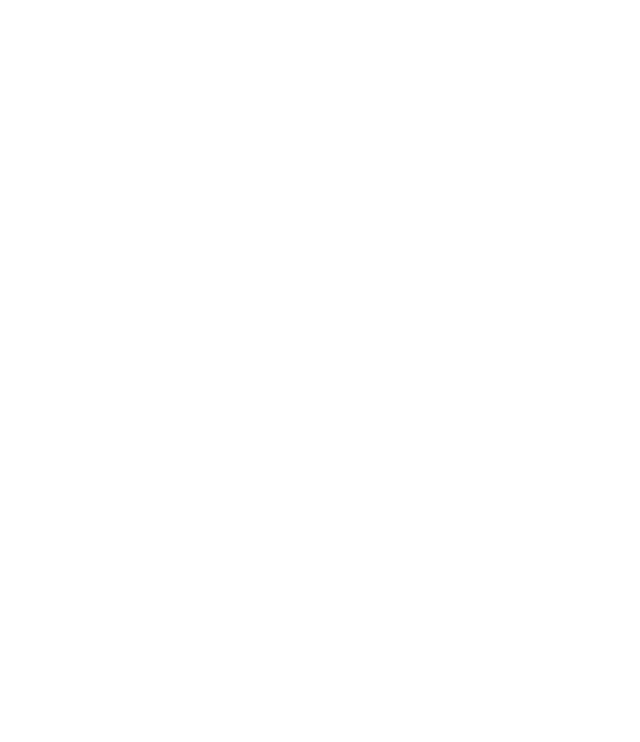
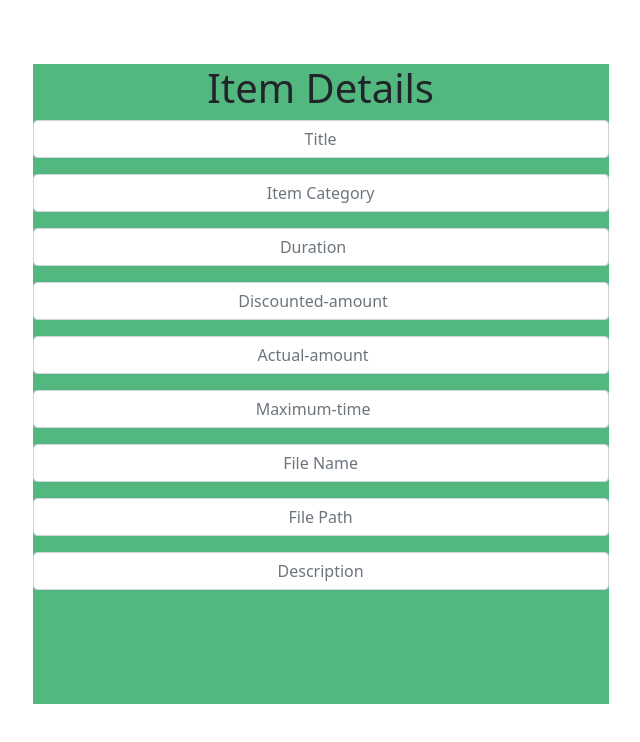
Before and after one commit to prashantbarge22/version-connect-react, a React (Create React App) app: page /company in a window 1280 px wide. Shown: the top 742 px of the page, without its empty margins (313-953 px from the left). Built offline with nearby package versions, Linux system fonts and the light colour scheme.

Commit message:
companyItems

```diff
--- a/src/components/company_items.js
+++ b/src/components/company_items.js
@@ -1,85 +1,48 @@
-/*import { useHistory } from "react-router-dom";
 import "../css/company_items.css"
-import services from "../services/services";
 
-function Company_Items(){
-    let history = useHistory();
+function CompanyItems () {
+    return (
 
-    const onSubmit= (props)=>{
-        props.preventDefault();
-        const items ={
-            firstname:props.target.firstname.value,
-            lastname:props.target.lastname.value,
-            email:props.target.email.value,
-            phone:props.target.phone.value,
-            city:props.target.city.value,
-            district:props.target.district.value,
-            state:props.target.state.value,
-            aadharnumber:props.target.aadhar.value,
-            password:props.target.password.value
-        }
-        services.companyItems(items).then(result=>{
-           if(result.data.error){
-               alert(result.data.data);
-           }/*else{
-               history.push("/farmer/login")
-           }
-        }).catch(err=>{
-            console.log(err);
-        })
-     }
-
-     return(
-        <div className="container-fluid background">
-          <div className="box-double">
-                <div className="container box-1">
-                <form className="form" onSubmit={(props)=>{onSubmit(props)}}>
-                <div className="name">
-                <div className="mb-3">
-                        <input type="text" className="form-control" id="firstname" name="firstname" placeholder="First-Name"/>
+            <div className = "ibox-double">
+                <div container="ibox">
+            <form className="form">
+                <div className = "itm">
+                    <h1>Item Details</h1>
                     </div>
                 <div className="mb-3">
-                        <input type="text" className="form-control" id="lastname" name="lastname" placeholder="Last-Name"/>
-                </div>
+                        <input type="text" className="form-control" id="title" name="title" placeholder="Title"/>
                 </div>
                 <div className="mb-3">
-                        <input type="email" className="form-control" id="exampleInputEmail1" name="email" aria-describedby="emailHelp" placeholder="E-mail"/>
-                        <div id="emailHelp" className="form-text">We'll never share your email with anyone else.</div>
+                        <input type="text" className="form-control" id="category" name="category" placeholder="Item Category"/>
                 </div>
                 <div className="mb-3">
-                        <input type="number" className="form-control" id="phone" name="phone" placeholder="Mobile Number"/>
+                        <input type="number" className="form-control" id="duration" name="duration" placeholder="Duration"/>
                 </div>
                 <div className="mb-3">
-                        <input type="text" className="form-control" id="aadharno." name="aadhar" placeholder="Aadhar Number"/>
-                    </div>
-                    <div className="location">
-                    <div className="mb-3">
-                        <input type="text" className="form-control" id="state" name="state" placeholder="State"/>
+                        <input type="number" className="form-control" id="discounted-amount" name="discounted-amount" placeholder="Discounted-amount"/>
                 </div>
                 <div className="mb-3">
-                        <input type="text" className="form-control" id="district" name="district" placeholder="District" />
+                        <input type="number" className="form-control" id="actual-amount" name="actual-amount" placeholder="Actual-amount"/>
                 </div>
                 <div className="mb-3">
-                        <input type="text" className="form-control" id="city" name="city" placeholder="city" />
-                    </div>
+                        <input type="number" className="form-control" id="max-time" name="max-time" placeholder="Maximum-time"/>
                 </div>
                 <div className="mb-3">
-                        <input type="password" autoComplete="false" className="form-control" id="exampleInputPassword1" name="password" placeholder="Password"/>
+                        <input type="text" className="form-control" id="filename" name="filename" placeholder="File Name"/>
                 </div>
                 <div className="mb-3">
-                        <input type="password" autoComplete="false" className="form-control" id="confirmpwd" name="confirmpwd" placeholder="Confirm-Password"/>
+                        <input type="text" className="form-control" id="file_path" name="file_path" placeholder="File Path"/>
                 </div>
-                    <button type="submit" className="btn btn-primary">Submit</button>
+                <div className="mb-3">
+                        <input type="text" className="form-control" id="description" name="description" placeholder="Description"/>
+                </div>
             </form>
-                </div>
-                <div className="box-2"></div>
             </div>
             </div>
 
-     )
 
 
+    );
+};
 
-}
-export default Company_Items;
-*/
+export default CompanyItems;
--- a/src/css/company_items.css
+++ b/src/css/company_items.css
@@ -3,39 +3,23 @@
     margin: 0px;
    }
 
-   .background{
-       background-color: rgb(100, 223, 70);
-       height: 100vh;
-   }
+.itm{
+    text-align: center;
+}
 
-   .box-double{
-       position: absolute;
-       margin-top: 5%;
-       margin-left: 9% ;
-       background-color: white;
-       width: 80%;
-       height: 80vh;
-       display:flex;
-   }
+.ibox-double{
 
-   .box-1{
-       padding-top: 10px;
-       width: 50%;
-       height: 100%;
-       background-color: rgb(255,255,255);
-       overflow: hidden;
-   }
+    background-color:rgb(82, 184, 128);
+    position: absolute;
+    margin-top: 5%;
+    margin-left: 27% ;
 
-   .box-2{
-       width: 50%;
-       height: 100%;
-       background-color: rgb(11, 110, 54);
-   }
+    width: 45%;
+    height: 80vh;
 
-   .location{
-       display: flex;
-   }
+}
+.form-control{
+    text-align: center;
+    width: -45px;
 
-   .name{
-       display: flex;
-   }
+}
--- a/src/index.js
+++ b/src/index.js
@@ -12,6 +12,7 @@
 import FarmerLogin from "./components/farmer_login"
 import FarmerHome from "./components/farmer_home"
 import CompanyLogin from "./components/company_login";
+import CompanyItems from "./components/company_items";
 
 
 
@@ -30,6 +31,10 @@
         <CompanySignUp></CompanySignUp>
       </Route>
 
+      <Route path="/company" exact>
+        <CompanyItems></CompanyItems>
+      </Route>
+
 
       <Route path="/farmer/login" exact>
        <FarmerLogin></FarmerLogin>
--- a/src/services/services.js
+++ b/src/services/services.js
@@ -17,7 +17,3 @@
 exports.companyLogin = (data)=>{
    return axios.post("company-login",data);
 }
-
-exports.companyItems = (data)=>{
-   return axios.post("company-items" , data);
-}
```
Also changed, not shown: src/App.js (line endings or trailing spaces). Lines whose indentation alone changed are shown as unchanged.
